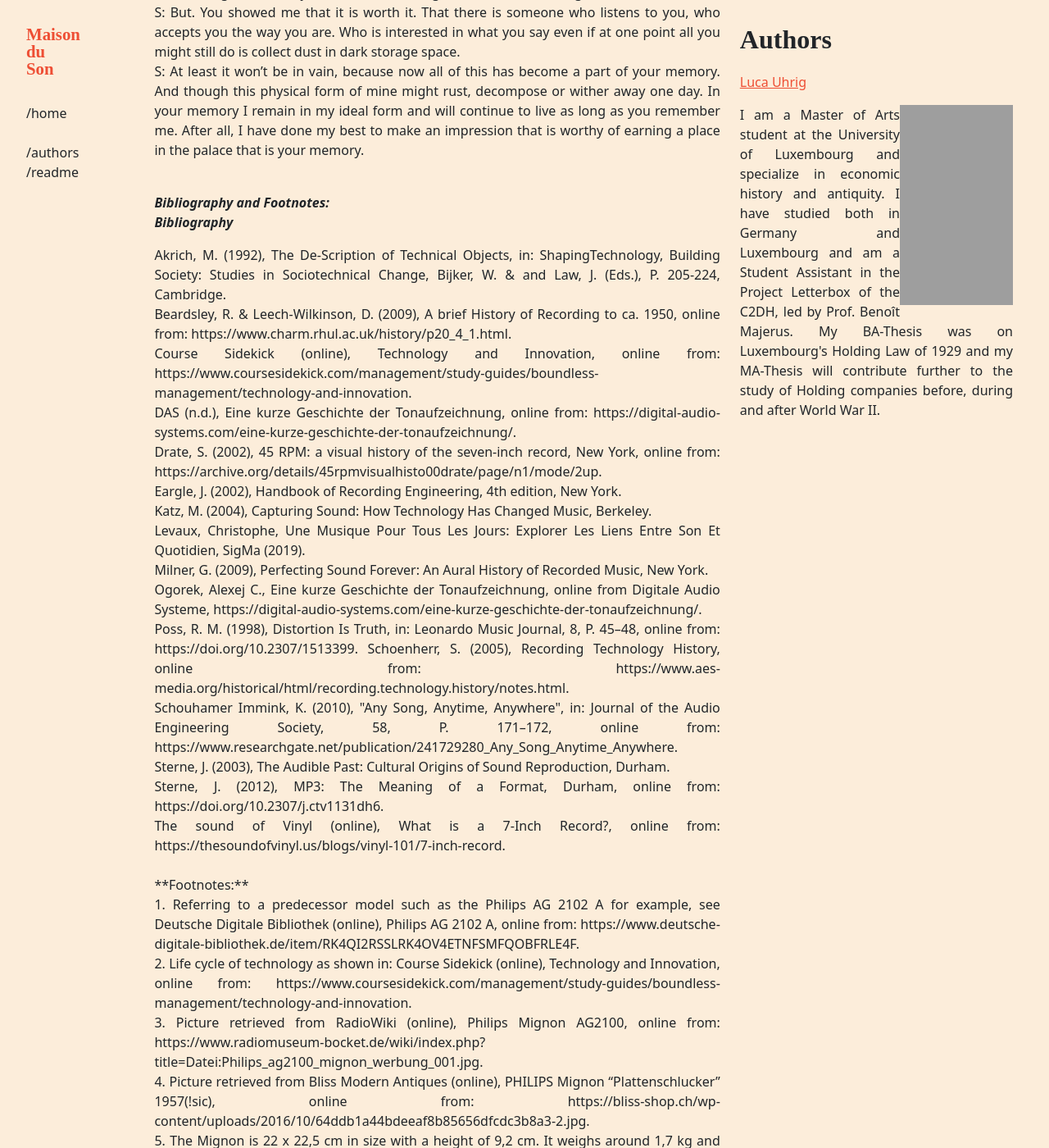
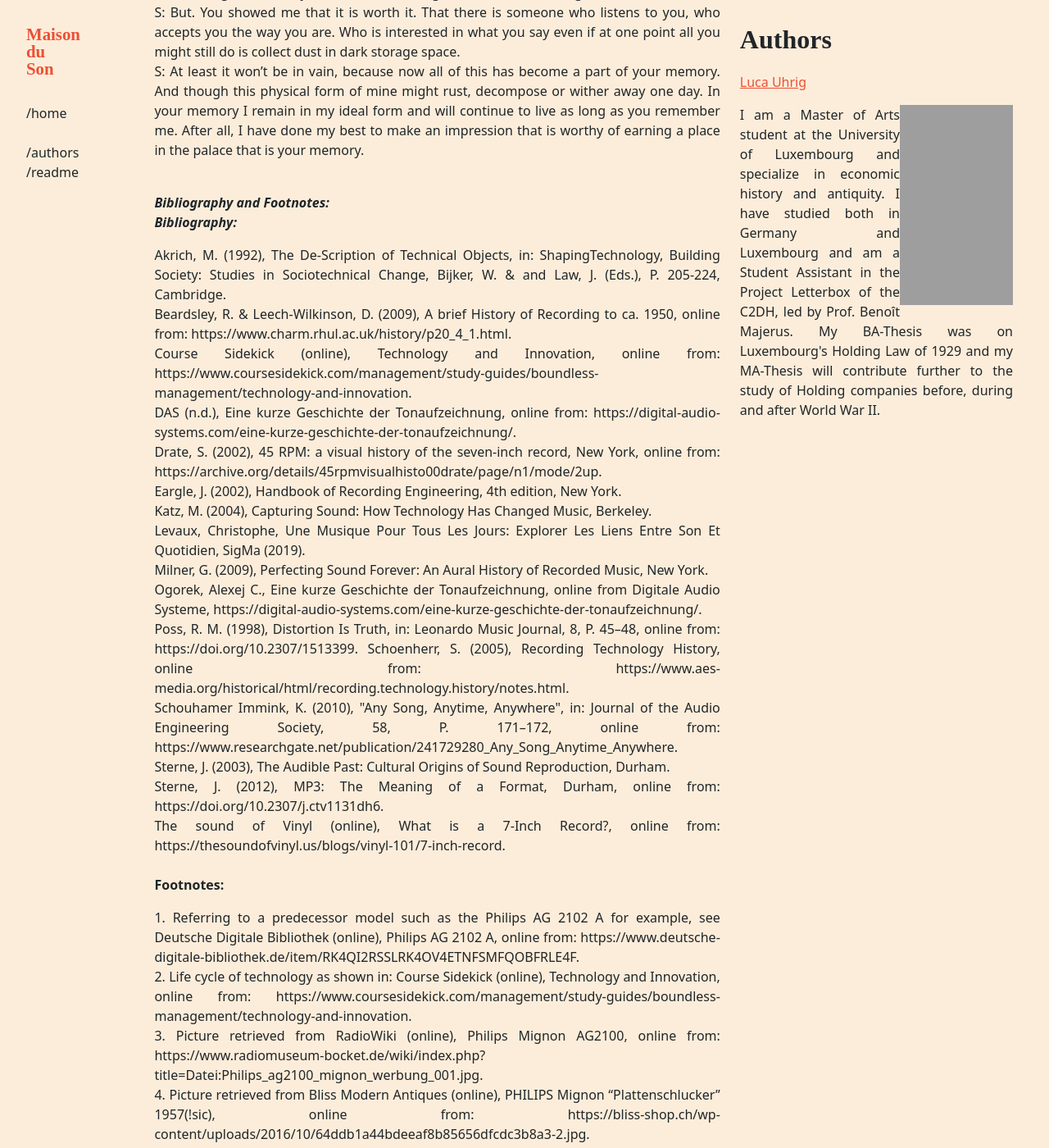
Before and after one commit to C2DH/maison-du-son, a Jekyll site: the page built from _objects/philips-mignon-AG2100D-75.md, in a window 1280 px wide and 1400 px high, scrolled down 5735 px. Shown: the whole window at 82% size. Built offline with Jekyll 4.4.1, drawn with Linux system fonts in a browser that asks for light colours; some web fonts are replaced; grey boxes are pictures that could not be loaded.

Commit message:
Update philips-mignon-AG2100D-75.md

```diff
--- a/_objects/philips-mignon-AG2100D-75.md
+++ b/_objects/philips-mignon-AG2100D-75.md
@@ -61,7 +61,7 @@
 
 
   **_Bibliography and Footnotes:_** <br>
-  **_Bibliography_** <br>
+  **_Bibliography:_** <br>
 <div style="text-align: justify">
 Akrich, M. (1992), The De-Scription of Technical Objects, in:  ShapingTechnology, Building Society: Studies in Sociotechnical Change, Bijker, W. & and Law, J. (Eds.), P. 205-224, Cambridge.<br>
 Beardsley, R. & Leech-Wilkinson, D. (2009), A brief History of Recording to ca. 1950, online from: https://www.charm.rhul.ac.uk/history/p20_4_1.html.<br>
@@ -79,9 +79,10 @@
 Sterne, J. (2003), The Audible Past: Cultural Origins of Sound Reproduction, Durham.<br>
 Sterne, J. (2012), MP3: The Meaning of a Format, Durham, online from: https://doi.org/10.2307/j.ctv1131dh6.<br>
 The sound of Vinyl (online), What is a 7-Inch Record?, online from: https://thesoundofvinyl.us/blogs/vinyl-101/7-inch-record.<br>
-<br>
+<br> </div>
 
 **Footnotes:** <br>
+<div style="text-align: justify">
 1. Referring to a predecessor model such as the Philips AG 2102 A for example, see Deutsche Digitale Bibliothek (online), Philips AG 2102 A, online from: https://www.deutsche-digitale-bibliothek.de/item/RK4QI2RSSLRK4OV4ETNFSMFQOBFRLE4F.<br>
 2. Life cycle of technology as shown in: Course Sidekick (online), Technology and Innovation, online from: https://www.coursesidekick.com/management/study-guides/boundless-management/technology-and-innovation.<br>
 3. Picture retrieved from RadioWiki (online), Philips Mignon AG2100, online from: https://www.radiomuseum-bocket.de/wiki/index.php?title=Datei:Philips_ag2100_mignon_werbung_001.jpg.<br>
@@ -99,7 +100,7 @@
 15. Ibid., P. 222-223.<br>
 16.  Chosen by Playback.fm to be the most popular song of 1959, the Mignon’s release year. Played on a 7-inch 45 in mono. Cf. https://playback.fm/charts/top-100-songs/1959. Audio extract courtesy of Brian Richmond (online), Bobby Darin - Mack the Knife ((Mono)) 1959 [Video], online under: https://youtu.be/_94p5UFiuNw?t=30.<br>
 17.   The Mignon has only one interface button, which is the ejection button. Can be seen used, cf. Chorzów Music and Picture Art Gallery (online), Philips Mignon AG - 2100 D - 75 [Video], translation by authoourser, 7:20-7:22, online from: https://www.youtube.com/watch?v=waUmmlWnxWs.<br> </div>
-<br>
+<br> </div>
 
 ##### **_Picture Annexe (Copyright Luca Uhrig, Courtesy of M. Albert Wolter):_**
 <img src="/assets/images/Mignon-Ex1.png">
```
